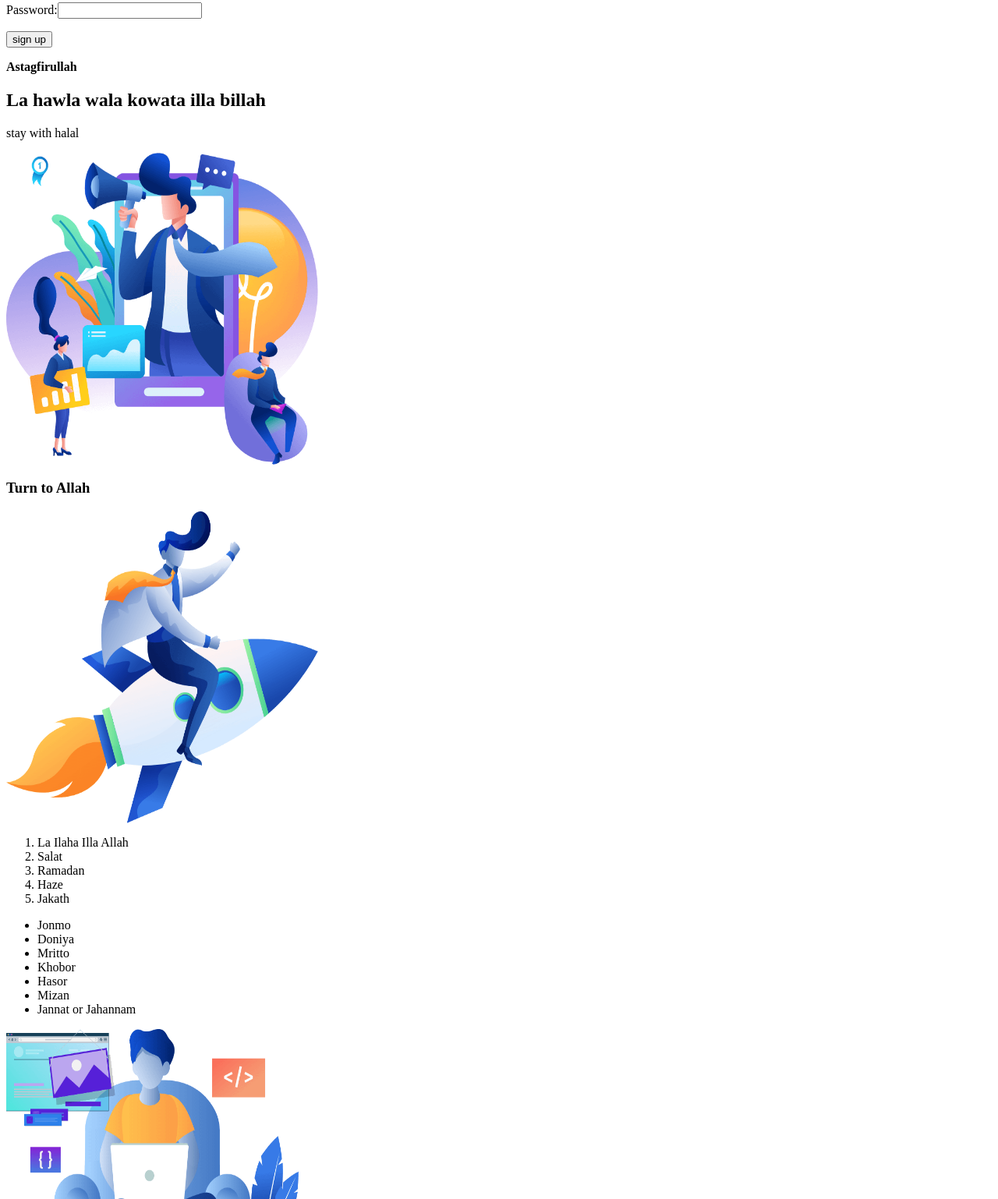
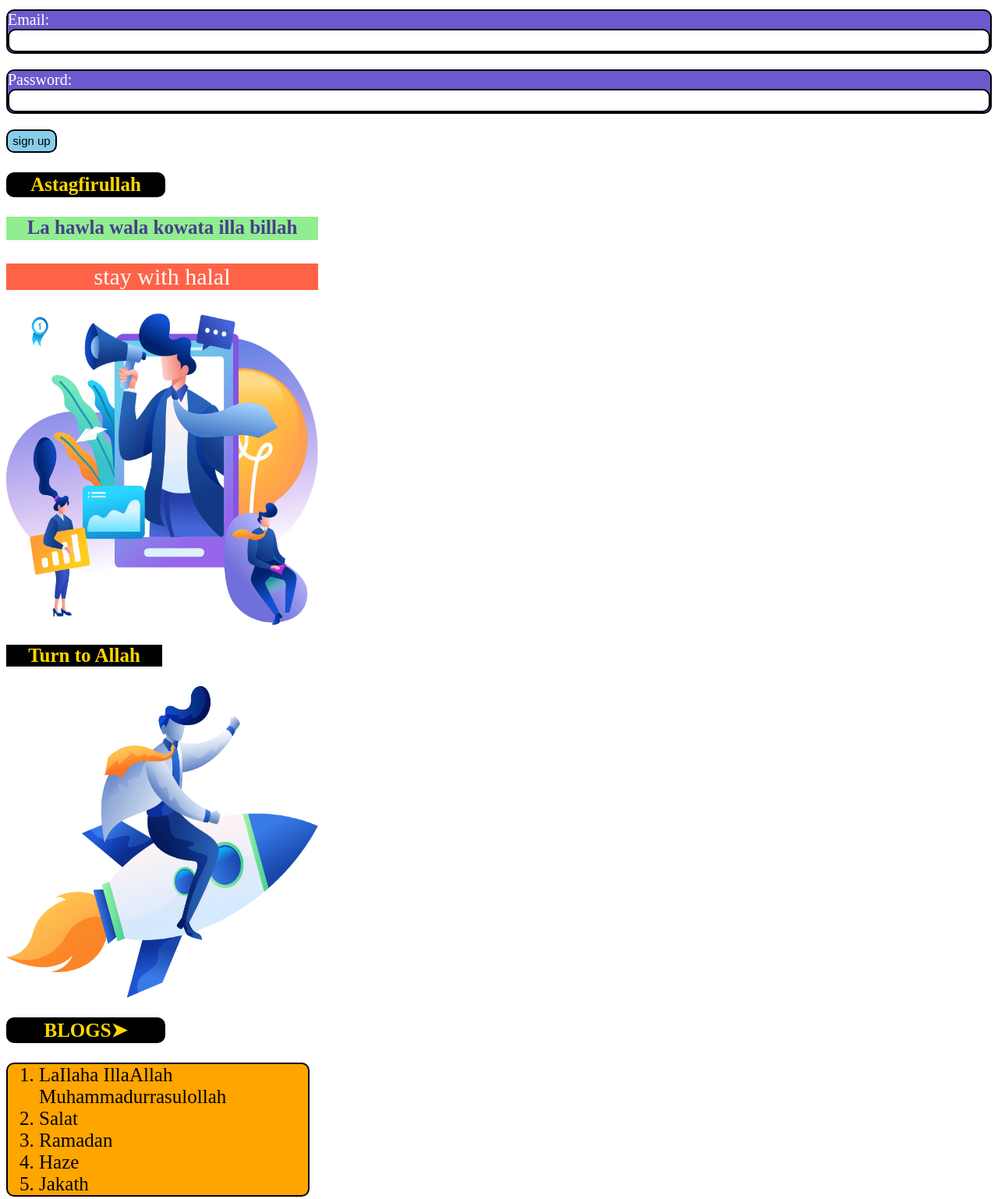
Before and after one commit to mamaruf04/my-third-website, a plain HTML site: page index.html in a window 1280 px wide. Shown: the part 516-2054 px from the top of the page at 78% size. Drawn offline with Linux system fonts and the light colour scheme.

Commit message:
new-design

```diff
--- a/index.html
+++ b/index.html
@@ -1,28 +1,100 @@
 <html>
     <head>
         <title>first website</title>
+        <style>
+            h1{
+              font-size: 53px;
+              color:orange;
+              background-color:black;
+              width:390px;
+            }
+            #publish{
+              font-size: 30px;
+              color: white;
+              background-color: tomato;
+              width: 400px;
+              text-align: center;
+            }
+            .Base{
+              color: black;
+              background-color: orange;
+              width: 345px;
+              font-size: 25px;
+            }
+            #star{
+             font-size: 25px;
+             color: darkslateblue;
+             background-color: lightgreen;
+             width: 400px;
+             height: 30px;
+             text-align: center;
+            }
+            .dwah{
+              font-size: 25px;
+              color: gold;
+              background-color: black;
+              width: 200px;
+              text-align: center;
+            }
+            #link{
+              color: black;
+              background-color: skyblue;
+              font-size: 20px;
+              width: 400px;
+              height: 50px;
+            }
+            .Jibon{
+              font-size: 15px;
+              color: white;
+              background-color: purple;
+              font-size:25px;
+              width: 350px;
+            }
+            .input{
+
+              font-size:20px;
+              color: white;
+              background-color:slateblue;
+            }
+            .button_design{
+              color: black;
+              background-color: skyblue;
+              width: 65px;
+              height: 30px;
+              font-size: 15px;
+            }
+            .box{
+              width:100%;
+              height:30px;
+            }
+            .radius{
+              border: 2px solid black;
+              border-radius: 10px;
+            }
+      </style>
     </head>
     <body>
-         <h1>INSHAALLAH</h1>
+         <h1 class= "radius">IN SHA ALLAH</h1>
          <img src= "images/sitting.png", width= 400px, height= 400px>
-         <p class="input">Email:<input type = "text" class="box"></p>
-         <p class="input">Password:<input type = "password" class="box"></p>
-         <input type ="submit"value="sign up" id="button_design">
-         <p class="dwah"><b>Astagfirullah</b></p>
+         <p class="input radius">Email:<input type = "text" class="box radius"></p>
+         <p class="input radius">Password:<input type = "password" class="box radius"></p>
+         <input type ="submit"value="sign up" class= "button_design radius">
+         <p class="dwah radius"><b>Astagfirullah</b></p>
          <h2 id="star">La hawla wala kowata illa billah</h2>
          <p id="publish">stay with halal</p>
          <img src= "images/anouncement.png", width= 400px, height= 400px>
          <h3 class="dwah">Turn to Allah</h3>
          <img src= "images/fly.png", width= 400px, height= 400px>
          <section>
-         <ol id="Base">
-             <li>La Ilaha Illa Allah</li>
+         <h3 class= "dwah radius">BLOGS➤</h3>
+         <ol class= "Base radius">
+             <li>LaIlaha IllaAllah Muhammadurrasulollah</li>
              <li>Salat</li>
              <li>Ramadan</li>
              <li>Haze</li>
              <li>Jakath</li>
          </ol>
-         <ul class="Jibon">
+         <ul class="Jibon radius">
             <li>Jonmo</li>
             <li>Doniya</li>
             <li>Mritto</li>
@@ -32,7 +104,7 @@
             <li>Jannat or Jahannam</li>
          </ul>
          </section>
-         <img src= "images/mine.png", width= 400px, height= 400px><br>
+         <img src= "images/mine.png", width= 400px, height= 400px>
          <a href= "https://linktr.ee/MAMARUF"><button id="link">About Me</button></a>
     </body>
 </html>
--- a/style.css
+++ /dev/null
@@ -1,77 +0,0 @@
-        <style>
-            h1{
-              font-size: 80px;
-              color:orange;
-              background-color:black;
-              width: 100%;
-              text-align: center;
-            }
-            #publish{
-              font-size: 30px;
-              color: white;
-              background-color: tomato;
-              width: 100%;
-              text-align: center;
-            }
-            #Base{
-              color: black;
-              background-color: orange;
-              width: 100%;
-              font-size: 60px;
-              text-align: center;
-            }
-            #star{
-             font-size: 35px;
-             color: darkslateblue;
-             background-color: lightgreen;
-             width: 100%;
-             height: 40px;
-             text-align: center;
-            }
-            .dwah{
-              font-size: 60px;
-              color: gold;
-              background-color: black;
-              width: 100%;
-              text-align:center;
-            }
-            #link{
-              color: black;
-              background-color: skyblue;
-              font-size: 20px;
-              width: 100%;
-              height: 50px;
-            }
-            .Jibon{
-              font-size: 15px;
-              color: white;
-              background-color: purple;
-              font-size: 80px;
-              width: 100%;
-              text-align: center;
-            }
-            .input{
-
-              font-size: 30px;
-              color: white;
-              width: 100%;
-              background-color:slateblue;
-            }
-            #button_design{
-              color: black;
-              background-color: skyblue;
-              width: 80px;
-              height: 40px;
-              font-size: 20px;
-            }
-            .box{
-              width: 100%;
-              height: 30px;
-            }
-            h3.dwah{
-              font-size: 40px;
-              color:floralwhite;
-              background-color: deeppink;
-
-            }
-        </style>
```
